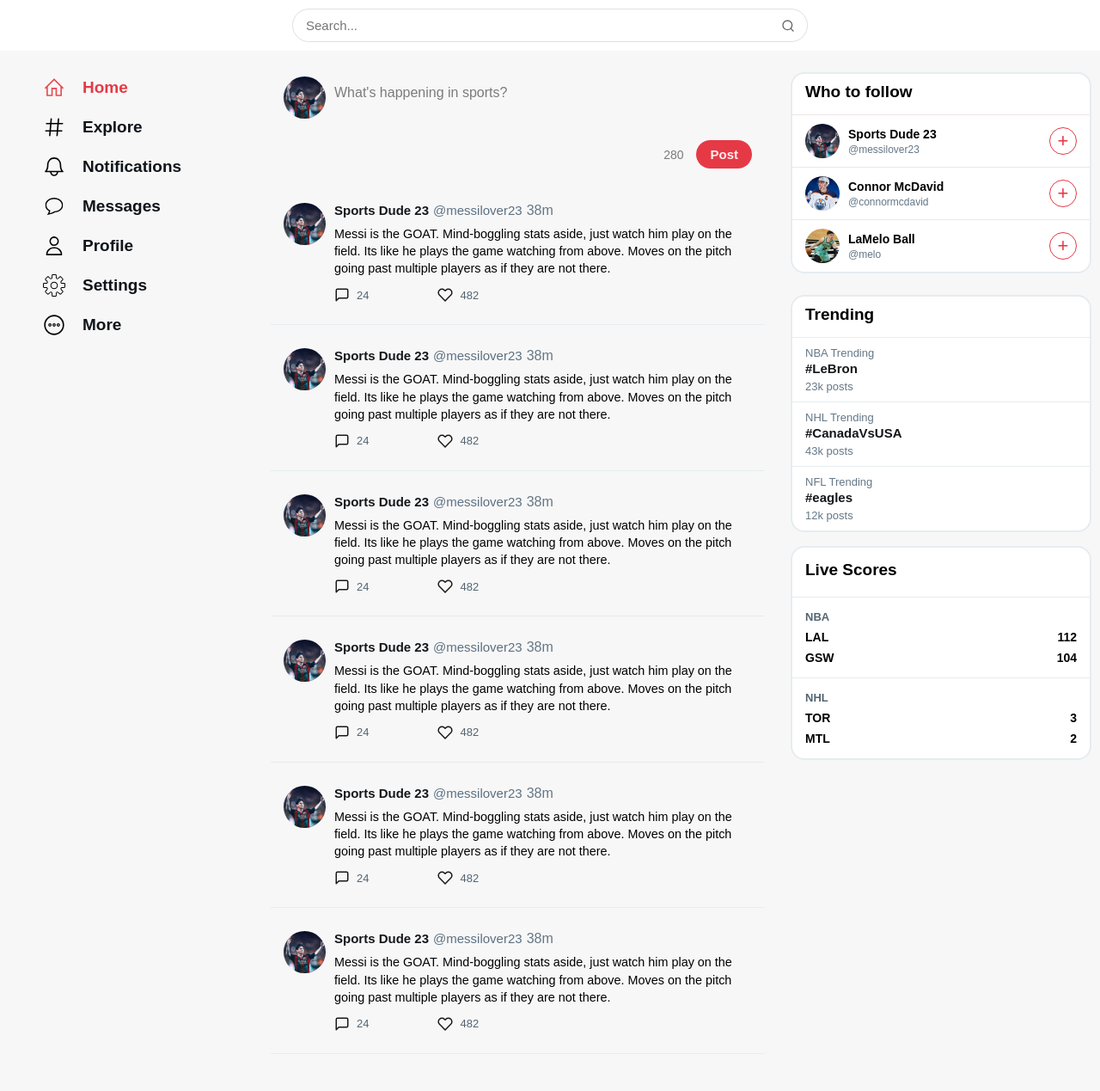
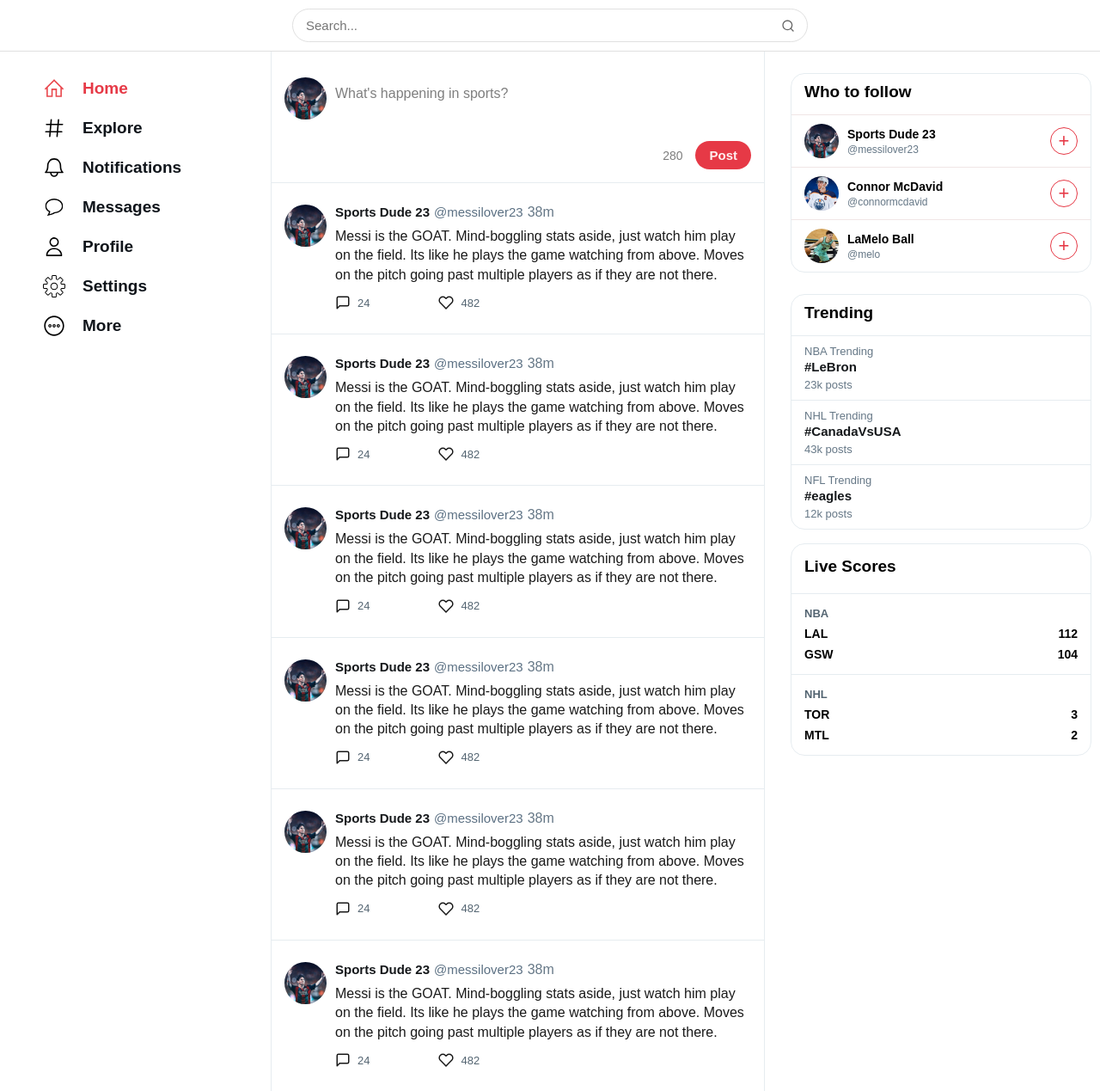
Before and after one commit to kylekmcleod/Sports-Social-Network, a PHP site: page /public/homepage.html in a window 1280 px wide. Shown: the whole page at 86% size. Run offline with PHP 8.4, Linux system fonts and the light colour scheme.

Commit message:
Some quick UI fixes

```diff
--- a/assets/css/globals.css
+++ b/assets/css/globals.css
@@ -17,7 +17,7 @@
 
 body, html {
     font-family: "Urbanist", sans-serif;
-    background-color: rgb(247, 247, 247);
+    background-color: rgb(255, 255, 255);
     margin: 0;
     padding: 0;
     width: 100%;
--- a/assets/css/homepage/header.css
+++ b/assets/css/homepage/header.css
@@ -4,6 +4,7 @@
     padding: 10px 15px;
     z-index: 1000;
     background-color: white;
+    border-bottom: 1px solid #e0e0e0;
 }
 
 .header__content {
--- a/assets/css/homepage/layout.css
+++ b/assets/css/homepage/layout.css
@@ -4,6 +4,7 @@
   margin: 0 auto;
   max-width: 1200px;
   width: 100%;
+
 }
 
 .layout__right-sidebar {
@@ -48,6 +49,7 @@
     padding: 0;
     margin-top: 60px;
     margin-bottom: 70px;
+
   }
 }
 
@@ -94,6 +96,8 @@ body, html {
 .layout__main {
     position: relative;
     margin-top: 0;
+    border-left: 1px solid #e6ecf0;
+    border-right: 1px solid #e6ecf0;
 }
 
 .fixed-header {
--- a/assets/css/homepage/post.css
+++ b/assets/css/homepage/post.css
@@ -1,6 +1,6 @@
 .post {
   display: flex;
-  border-bottom: 1px solid #e6ecf0;
+  border-top: 1px solid #e6ecf0;
   margin-bottom: 2px;
   padding: 25px 15px;
 }
@@ -54,7 +54,8 @@
 }
 
 .post__content {
-  font-size: 0.9rem;
+  font-size: 1rem;
+  color: #1a1a1a;
   line-height: 1.4;
   margin: 8px 0;
 }
--- a/assets/css/homepage/sports-scores.css
+++ b/assets/css/homepage/sports-scores.css
@@ -2,7 +2,7 @@
     background: white;
     border-radius: 16px;
     margin-top: 16px;
-    border: 2px solid #e6ecf0;
+    border: 1px solid #e6ecf0;
 }
 
 .sports-scores__block {
--- a/assets/css/homepage/trends-for-you.css
+++ b/assets/css/homepage/trends-for-you.css
@@ -2,7 +2,7 @@
   background: white;
   border-radius: 16px;
   margin-top: 16px;
-  border: 2px solid #e6ecf0;
+  border: 1px solid #e6ecf0;
   margin-bottom: 15px;
 }
 
--- a/assets/css/homepage/who-to-follow.css
+++ b/assets/css/homepage/who-to-follow.css
@@ -1,7 +1,7 @@
 .who-to-follow {
   background: white;
   border-radius: 16px;
-  border: 2px solid #e6ecf0;
+  border: 1px solid #e6ecf0;
   margin-bottom: 25px;
 }
 
```
